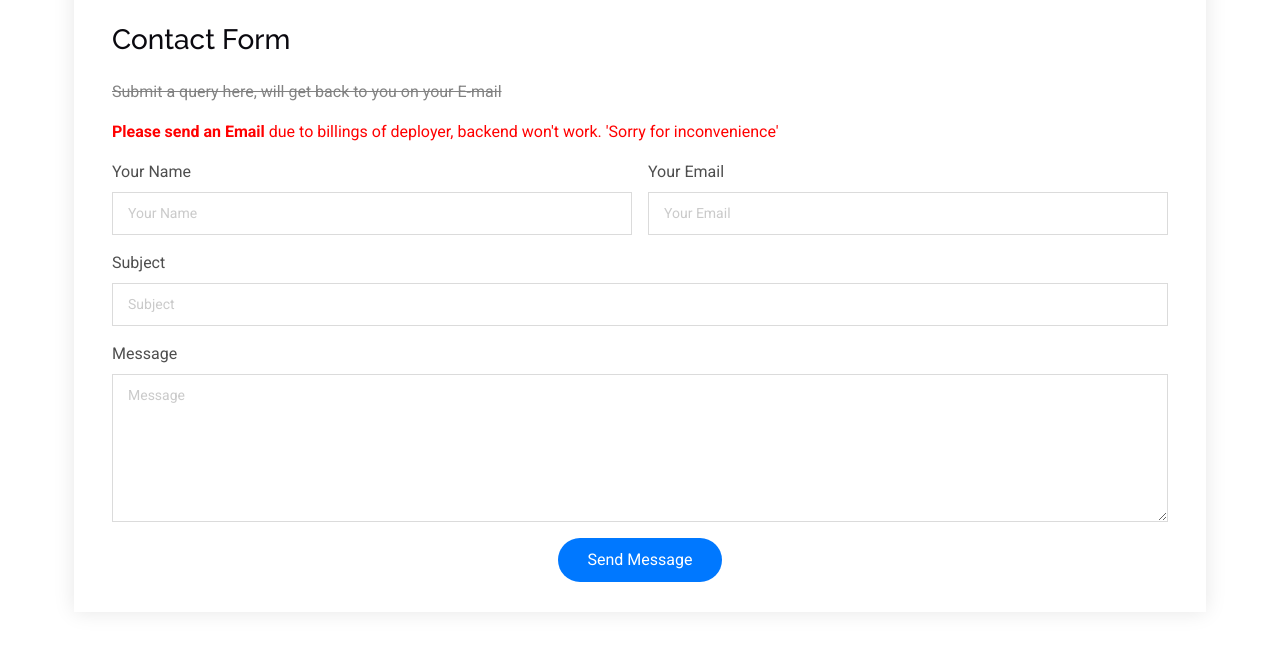
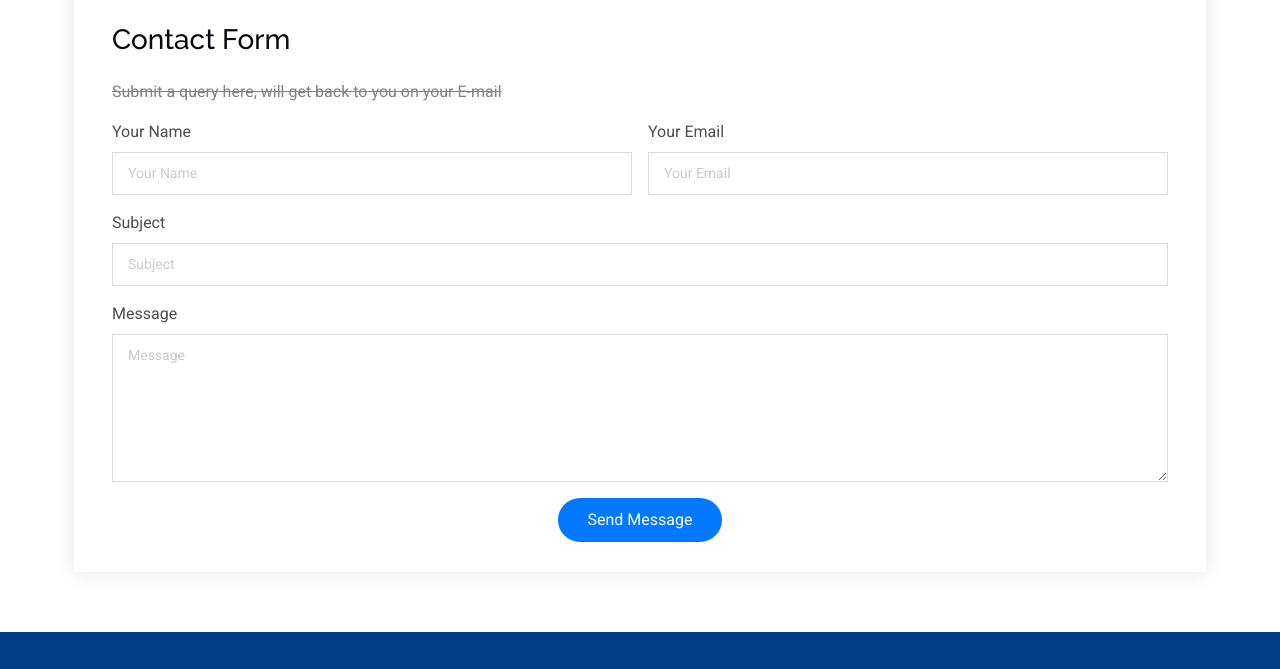
Before and after one commit to muazzamhussain/Portfolio-Website, a website: page index.html in a window 1280 px wide. Shown: the part 7580-8249 px from the top of the page. Drawn offline with Linux system fonts and the light colour scheme.

Commit message:
Form debugged

```diff
--- a/index.html
+++ b/index.html
@@ -1528,11 +1528,8 @@
             <span style="opacity: 0.7; text-decoration: line-through"
               >Submit a query here, will get back to you on your E-mail
             </span>
-            <span style="color: red"
-              ><b>Please send an Email</b> due to billings of deployer, backend
-              won't work. 'Sorry for inconvenience'</span
-            >
-            <div class="col-md-6">
+
+            <div class="col-md-6" >
               <label for="validationCustomName" class="form-label"
                 >Your Name</label
               >
```
